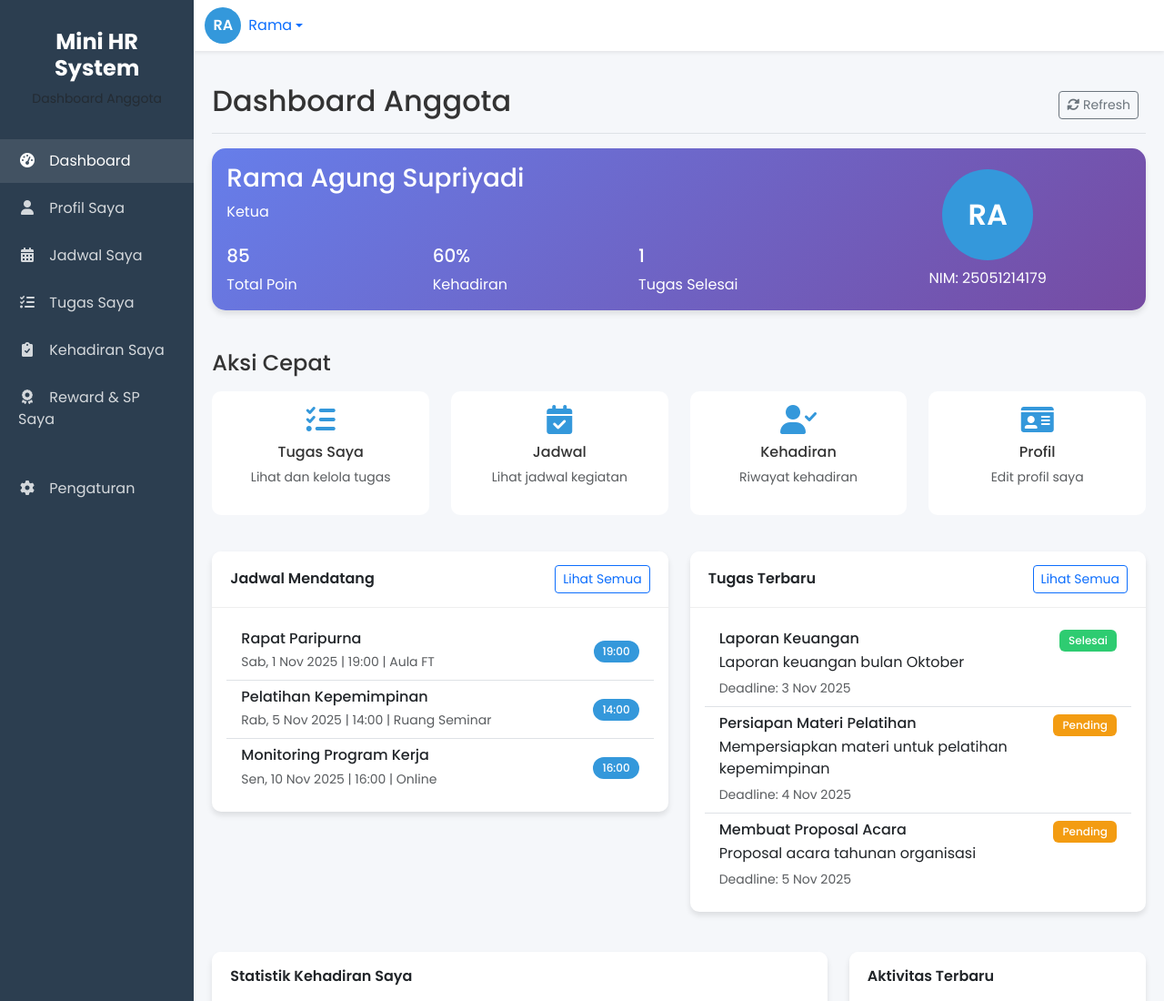
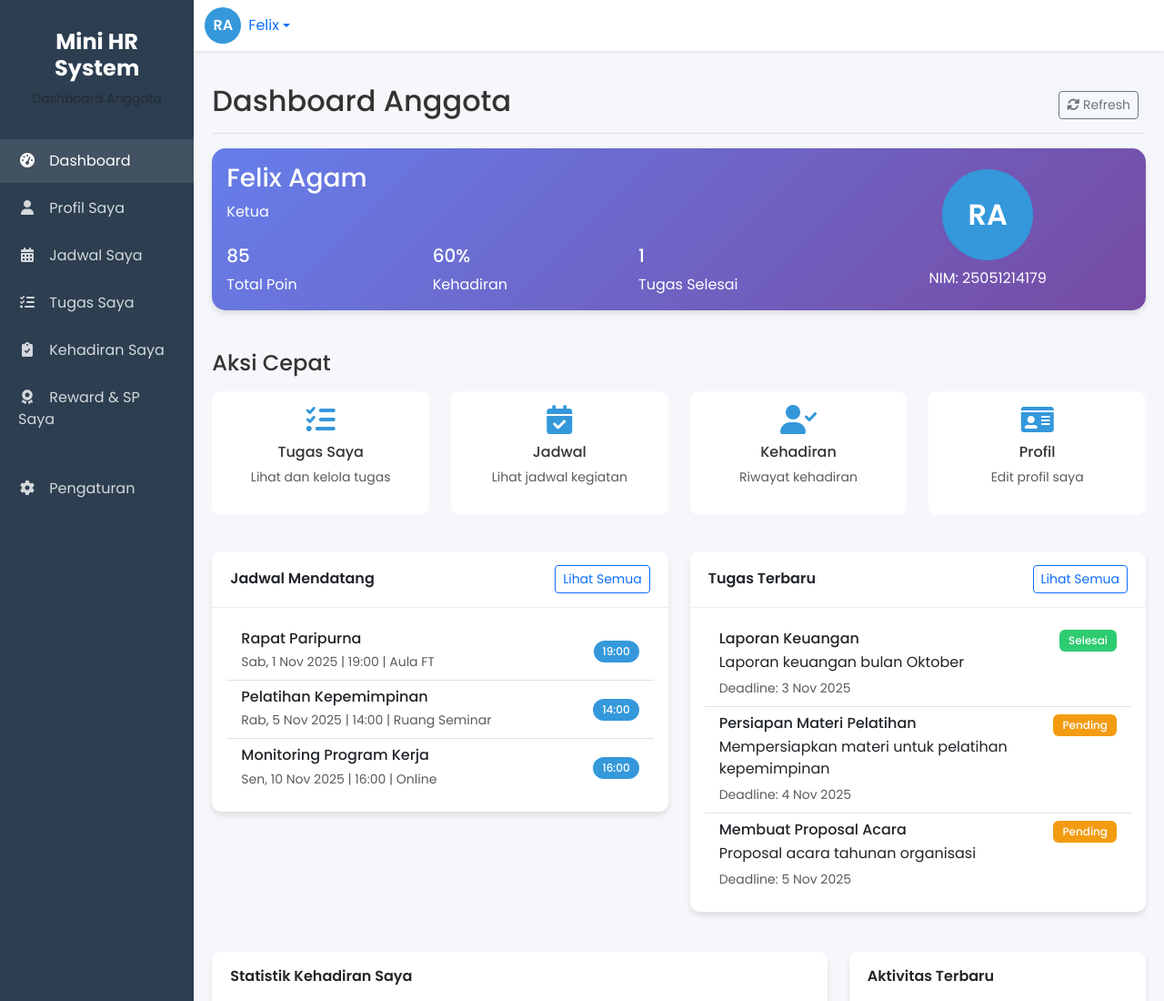
Before and after one commit to Bl4ck-lion/mini-hr-UI, a plain HTML site: page anggota.html in a window 1280 px wide. Shown: the top 1100 px of the page at 91% size. Drawn offline with nearby package versions, Linux system fonts and the light colour scheme.

Commit message:
Update anggota.html

```diff
--- a/anggota.html
+++ b/anggota.html
@@ -277,7 +277,7 @@
                             <div class="dropdown">
                                 <a href="#" class="d-flex align-items-center text-decoration-none dropdown-toggle" id="dropdownUser" data-bs-toggle="dropdown">
                                     <div class="user-avatar me-2" id="user-avatar">RA</div>
-                                    <span class="d-none d-sm-inline" id="user-name">Rama Agung</span>
+                                    <span class="d-none d-sm-inline" id="user-name">Felix Agung</span>
                                 </a>
                                 <ul class="dropdown-menu">
                                     <li><a class="dropdown-item" href="#" data-section="member-profile">Profil Saya</a></li>
@@ -310,7 +310,7 @@
                                 <div class="card-body">
                                     <div class="row align-items-center">
                                         <div class="col-md-8">
-                                            <h3 class="card-title" id="member-fullname">Rama Agung Supriyadi</h3>
+                                            <h3 class="card-title" id="member-fullname">Felix Agam</h3>
                                             <p class="card-text" id="member-position">Ketua Organisasi</p>
                                             <div class="row mt-4">
                                                 <div class="col-sm-4">
@@ -459,7 +459,7 @@
                                     <div class="user-avatar mx-auto mb-3" style="width: 120px; height: 120px; font-size: 2.5rem;" id="profile-avatar">
                                         RA
                                     </div>
-                                    <h4 id="profile-name">Rama Agung Supriyadi</h4>
+                                    <h4 id="profile-name">Felix Agam</h4>
                                     <p class="text-muted" id="profile-position">Ketua Organisasi</p>
                                     <div class="d-grid gap-2">
                                         <button class="btn btn-outline-primary" data-bs-toggle="modal" data-bs-target="#changeAvatarModal">
@@ -515,7 +515,7 @@
                                         <div class="col-md-6">
                                             <div class="mb-3">
                                                 <label class="form-label">Nama Lengkap</label>
-                                                <p class="form-control-static" id="info-name">Rama Agung Supriyadi</p>
+                                                <p class="form-control-static" id="info-name">Felix Agam</p>
                                             </div>
                                             <div class="mb-3">
                                                 <label class="form-label">NIM</label>
@@ -523,7 +523,7 @@
                                             </div>
                                             <div class="mb-3">
                                                 <label class="form-label">Email</label>
-                                                <p class="form-control-static" id="info-email">rama@example.com</p>
+                                                <p class="form-control-static" id="info-email">Felix@example.com</p>
                                             </div>
                                         </div>
                                         <div class="col-md-6">
@@ -881,9 +881,9 @@
         // Sample data for the member
         const memberData = {
             id: 1,
-            name: "Rama Agung Supriyadi",
+            name: "Felix Agam",
             nim: "25051214179",
-            email: "rama@example.com",
+            email: "felix@example.com",
             phone: "08123456789",
             position: "Ketua",
             status: "Aktif",
```
